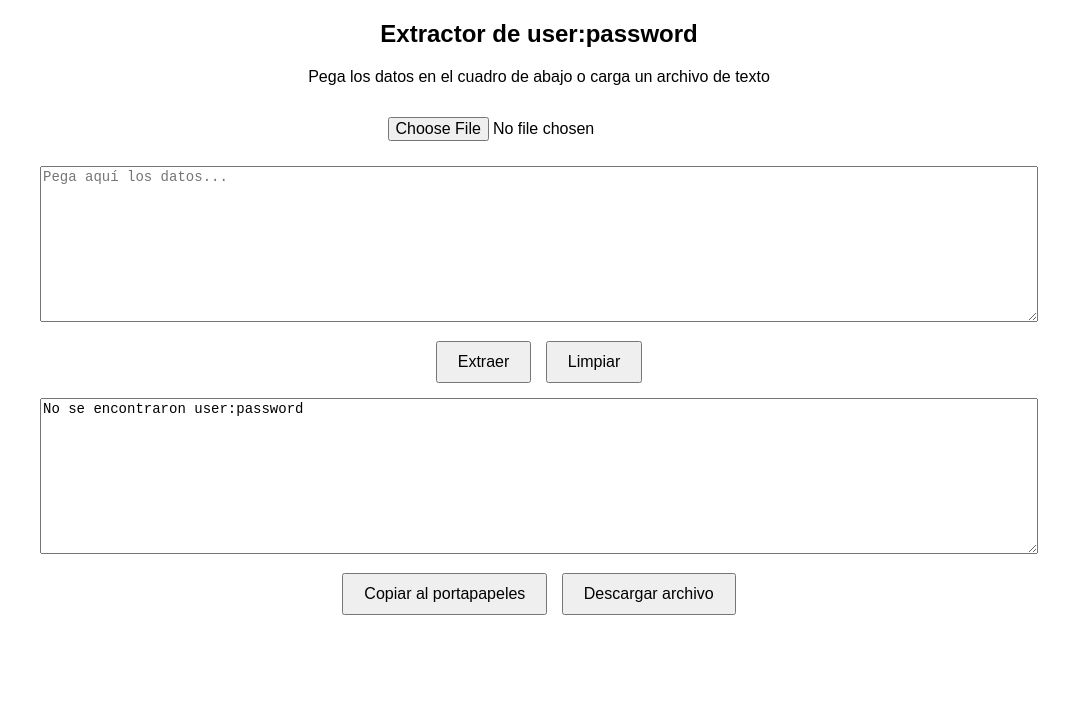
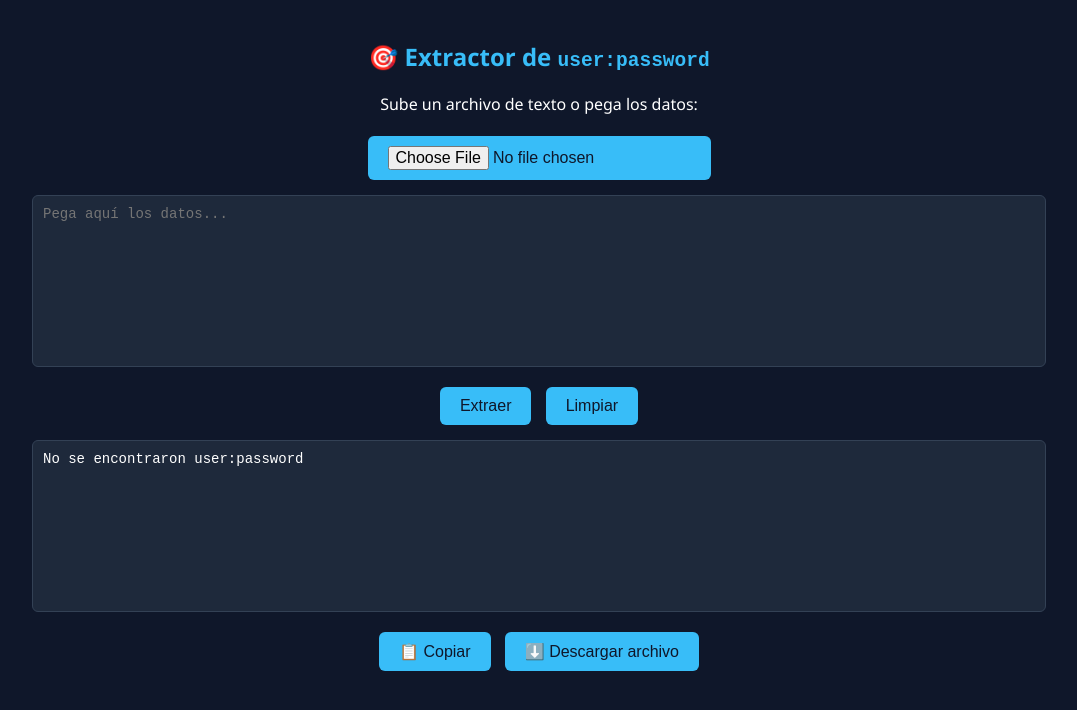
Before and after one commit to Sam123mir/extractor, a plain HTML site: page index.html in a window 1280 px wide. Both pictures are taken after a click on the button "Extraer". Shown: the whole page, without its empty margins (101-1178 px from the left). Drawn offline with Linux system fonts and the light colour scheme.

Commit message:
Update index.html

```diff
--- a/index.html
+++ b/index.html
@@ -3,19 +3,79 @@
 <head>
   <meta charset="UTF-8" />
   <meta name="viewport" content="width=device-width, initial-scale=1.0"/>
-  <title>Extractor de user:password</title>
+  <title>Extractor user:pass</title>
   <style>
-    body { font-family: Arial, sans-serif; text-align: center; margin: 20px; }
-    textarea { width: 80%; height: 150px; margin: 10px; font-size: 14px; }
-    button, input { padding: 10px 20px; font-size: 16px; cursor: pointer; margin: 5px; }
-    #progressBar { width: 80%; height: 20px; background-color: #f3f3f3; margin: 10px auto; display: none; }
-    #progress { height: 100%; width: 0%; background-color: #4CAF50; text-align: center; line-height: 20px; color: white; }
+    body {
+      background: #0f172a;
+      color: #fff;
+      font-family: 'Segoe UI', sans-serif;
+      text-align: center;
+      margin: 0;
+      padding: 20px;
+    }
+
+    h2 {
+      color: #38bdf8;
+    }
+
+    textarea {
+      width: 80%;
+      height: 150px;
+      margin: 10px;
+      font-size: 14px;
+      background: #1e293b;
+      color: #fff;
+      border: 1px solid #334155;
+      border-radius: 6px;
+      padding: 10px;
+      resize: none;
+    }
+
+    button, input[type="file"] {
+      background-color: #38bdf8;
+      border: none;
+      border-radius: 6px;
+      padding: 10px 20px;
+      margin: 5px;
+      font-size: 16px;
+      cursor: pointer;
+      color: #0f172a;
+      transition: background-color 0.3s ease;
+    }
+
+    button:hover, input[type="file"]:hover {
+      background-color: #0ea5e9;
+    }
+
+    #progressBar {
+      width: 80%;
+      height: 20px;
+      background-color: #334155;
+      margin: 15px auto;
+      border-radius: 10px;
+      overflow: hidden;
+      display: none;
+    }
+
+    #progress {
+      height: 100%;
+      width: 0%;
+      background-color: #22c55e;
+      text-align: center;
+      line-height: 20px;
+      color: white;
+      transition: width 0.3s ease;
+    }
+
+    #downloadBtn {
+      display: none;
+    }
   </style>
 </head>
 <body>
 
-  <h2>Extractor de user:password</h2>
-  <p>Pega los datos en el cuadro de abajo o carga un archivo de texto</p>
+  <h2>🎯 Extractor de <code>user:password</code></h2>
+  <p>Sube un archivo de texto o pega los datos:</p>
 
   <input type="file" id="fileInput" accept=".txt"><br>
   <div id="progressBar"><div id="progress">0%</div></div>
@@ -25,39 +85,36 @@
   <button onclick="clearFields()">Limpiar</button><br>
 
   <textarea id="outputData" placeholder="Aquí aparecerán los resultados..." readonly></textarea><br>
-  <button onclick="copyToClipboard()">Copiar al portapapeles</button>
-  <button id="downloadBtn" style="display:none;">Descargar TXT</button>
+  <button onclick="copyToClipboard()">📋 Copiar</button>
+  <button id="downloadBtn">⬇️ Descargar archivo</button>
 
   <script>
     let originalFileName = "resultado";
 
-    document.getElementById("fileInput").addEventListener("change", function(event) {
+    const fileInput = document.getElementById("fileInput");
+    const progressBar = document.getElementById("progressBar");
+    const progress = document.getElementById("progress");
+
+    fileInput.addEventListener("change", function (event) {
       const file = event.target.files[0];
       if (!file) return;
 
       originalFileName = file.name.replace(/\.txt$/, '') || "resultado";
+
       const reader = new FileReader();
-      const progressBar = document.getElementById("progressBar");
-      const progress = document.getElementById("progress");
-
-      progressBar.style.display = "block";
-      progress.style.width = "0%";
-      progress.textContent = "0%";
+      showProgress(0, true);
 
       reader.onprogress = function (e) {
         if (e.lengthComputable) {
-          const percentLoaded = Math.round((e.loaded / e.total) * 100);
-          progress.style.width = percentLoaded + "%";
-          progress.textContent = percentLoaded + "%";
+          const percent = Math.round((e.loaded / e.total) * 100);
+          showProgress(percent);
         }
       };
 
       reader.onload = function (e) {
-        const text = e.target.result;
-        processText(text);
-        progress.style.width = "100%";
-        progress.textContent = "100%";
-        setTimeout(() => progressBar.style.display = "none", 1000);
+        document.getElementById("inputData").value = e.target.result;
+        showProgress(100);
+        setTimeout(() => progressBar.style.display = "none", 800);
       };
 
       reader.onerror = function () {
@@ -68,18 +125,33 @@
     });
 
     function extractData() {
-      const input = document.getElementById("inputData").value;
-      processText(input);
+      const text = document.getElementById("inputData").value;
+      const regex = /(?:^|\s)([\w.-]+@[\w.-]+\.\w+:[^\s@:]+|[\w\d_-]+:[^\s@:]+)(?=\s|$)/g;
+      let matches = [...text.matchAll(regex)]
+        .map(m => m[1])
+        .filter(str => !str.includes("http") && !str.includes("www"));
+
+      const result = matches.length ? matches.join("\n") : "No se encontraron user:password";
+      document.getElementById("outputData").value = result;
+
+      generateDownload(result);
     }
 
-    function processText(text) {
-      // Regex ajustado para evitar links y extraer solo patrones user:password
-      let regex = /(?:^|\s)([\w.-]+@[\w.-]+\.\w+:[^\s@:]+|[\w\d_-]+:[^\s@:]+)(?=\s|$)/g;
-      let matches = [...text.matchAll(regex)].map(m => m[1]).filter(str => !str.includes("http") && !str.includes("www"));
-      let result = matches.length > 0 ? matches.join("\n") : "No se encontraron user:password";
+    function generateDownload(content) {
+      showProgress(0, true);
+      setTimeout(() => showProgress(100), 500);
+      setTimeout(() => {
+        const blob = new Blob([content], { type: "text/plain" });
+        const url = URL.createObjectURL(blob);
 
-      document.getElementById("outputData").value = result;
-      showDownloadButton(result);
+        const downloadBtn = document.getElementById("downloadBtn");
+        downloadBtn.href = url;
+        downloadBtn.download = originalFileName + "_extraido.txt";
+        downloadBtn.style.display = "inline-block";
+        downloadBtn.onclick = () => setTimeout(() => URL.revokeObjectURL(url), 1000);
+
+        progressBar.style.display = "none";
+      }, 1000);
     }
 
     function copyToClipboard() {
@@ -95,16 +167,10 @@
       document.getElementById("downloadBtn").style.display = "none";
     }
 
-    function showDownloadButton(content) {
-      const downloadBtn = document.getElementById("downloadBtn");
-      const blob = new Blob([content], { type: "text/plain" });
-      const url = URL.createObjectURL(blob);
-
-      downloadBtn.href = url;
-      downloadBtn.download = originalFileName + "_extraido.txt";
-      downloadBtn.style.display = "inline-block";
-      downloadBtn.textContent = "Descargar archivo";
-      downloadBtn.onclick = () => setTimeout(() => URL.revokeObjectURL(url), 100);
+    function showProgress(percent, show = false) {
+      if (show) progressBar.style.display = "block";
+      progress.style.width = percent + "%";
+      progress.textContent = percent + "%";
     }
   </script>
 
```
